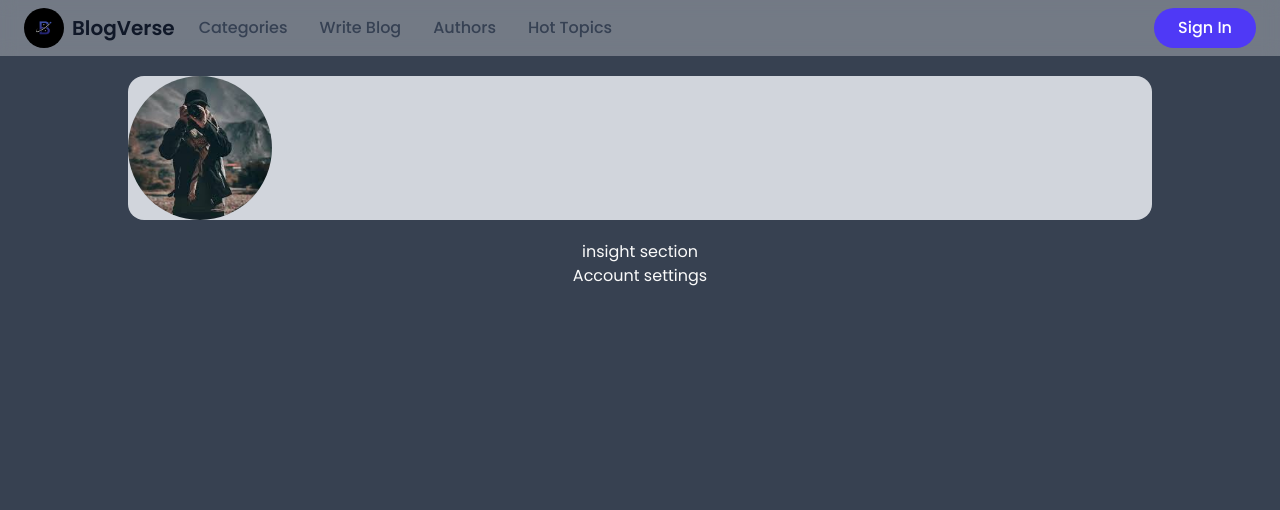
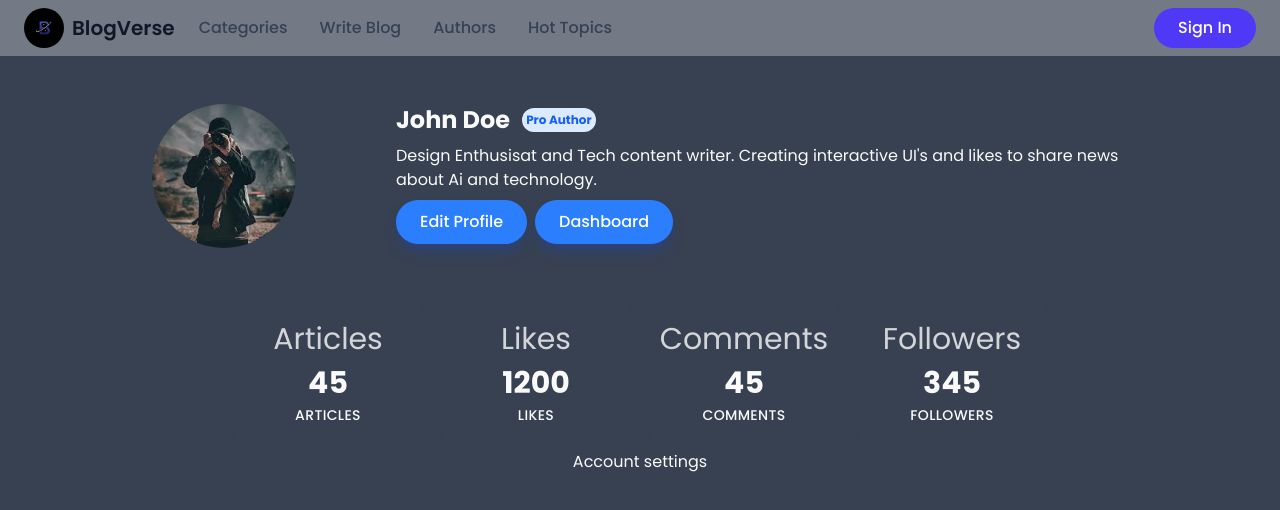
Before and after one commit to harikris001/personal-blog, a Next.js app: page /profile in a window 1280 px wide. Shown: the top 510 px of the page. Built offline with nearby package versions, Linux system fonts and the light colour scheme; no server answers.

Commit message:
new component added and profile UI update

```diff
--- /dev/null
+++ b/app/profile/_components/Tiles.jsx
@@ -0,0 +1,19 @@
+import React from 'react'
+
+const Tiles = ({ name, value }) => {
+    return (
+        <div className="p-6 rounded-2xl shadow-soft border border-gray-700/50 flex flex-col items-center justify-center text-center hover:border-blue/30 transition-colors cursor-default w-48">
+            <span className="text-primary mb-2 text-3xl opacity-80 capitalize">
+                {name}
+            </span>
+            <span className="text-3xl font-bold text-text-main-light dark:text-text-main-dark mb-1">
+                {value}
+            </span>
+            <span className="text-sm font-medium text-text-sub-light dark:text-text-sub-dark uppercase tracking-wide">
+                {name}
+            </span>
+        </div>
+    )
+}
+
+export default Tiles
--- a/app/profile/page.tsx
+++ b/app/profile/page.tsx
@@ -1,9 +1,10 @@
 import Image from "next/image";
+import Tiles from "@/app/profile/_components/Tiles";
 
 const Profile = () => {
   return (
     <main className="flex flex-col items-center justify-center">
-      <section className="bg-gray-300 w-[80vw] rounded-2xl m-5 flex">
+      <section className="bg-secondary w-[80vw] rounded-2xl m-5 flex py-7 px-6">
         <div className="w-1/4">
           <div className="relative flex-shrink-0 h-36 w-36 rounded-full overflow-hidden">
             <Image
@@ -15,9 +16,37 @@ const Profile = () => {
             />
           </div>
         </div>
-        <div className="flex-1"></div>
+        <div className="flex-1">
+          {/* Author Details section */}
+          <div className="flex flex-col">
+            {/* Author Name Section */}
+            <div className="flex items-center">
+              <h3 className="text-2xl font-bold">John Doe</h3>
+              <span className="text-sub-dark text-blue-600 text-xs font-bold mx-3 p-1 bg-blue-100 rounded-4xl">
+                Pro Author
+              </span>
+            </div>
+
+            {/* Author Description Section */}
+            <p className="max-w-3xl my-2">
+              Design Enthusisat and Tech content writer. Creating interactive
+              UI's and likes to share news about Ai and technology.
+            </p>
+
+            {/* Author Main buttons */}
+            <div className="flex gap-2">
+              <button className="profile-buttons">Edit Profile</button>
+              <button className="profile-buttons">Dashboard</button>
+            </div>
+          </div>
+        </div>
       </section>
-      <div>insight section</div>
+      <section className="flex justify-center items-center gap-x-4">
+        <Tiles name={"articles"} value={45} />
+        <Tiles name={"likes"} value={1200} />
+        <Tiles name={"comments"} value={45} />
+        <Tiles name={"followers"} value={345} />
+      </section>
 
       <section>Account settings</section>
     </main>
```
